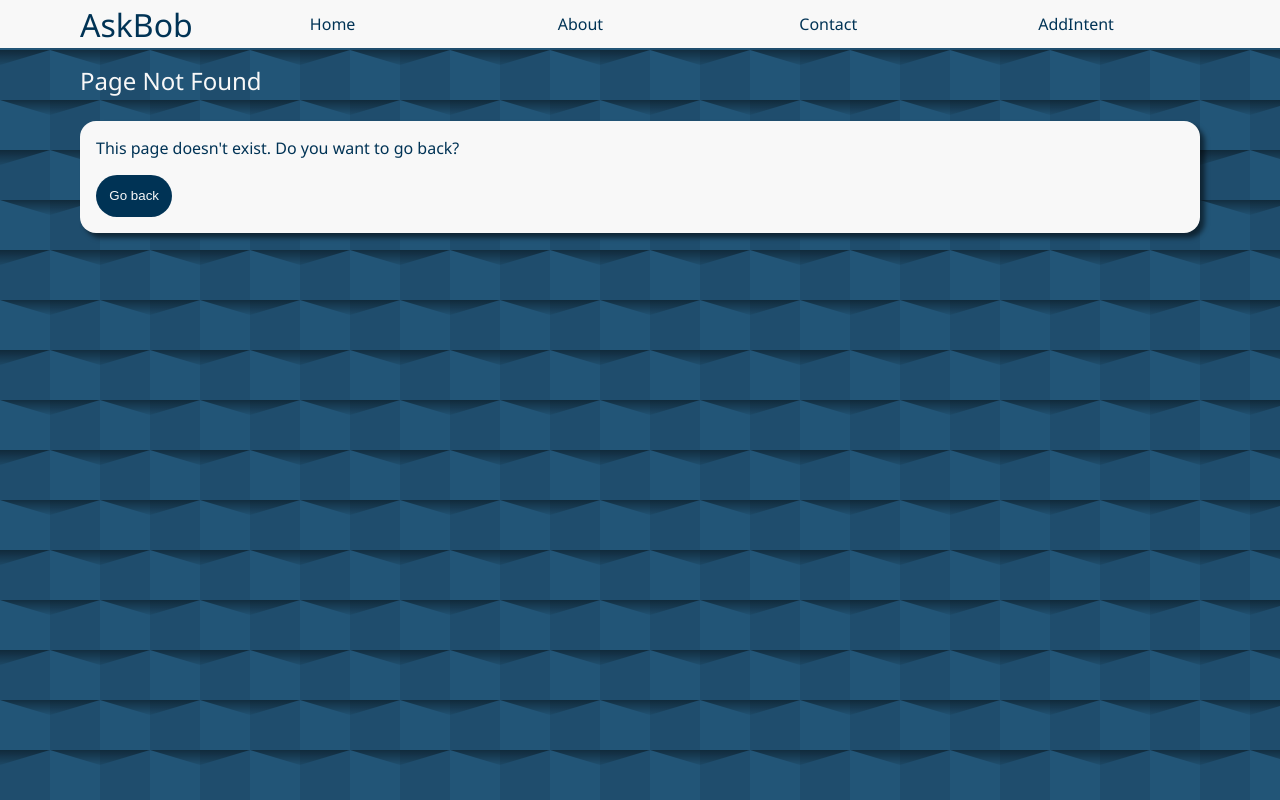
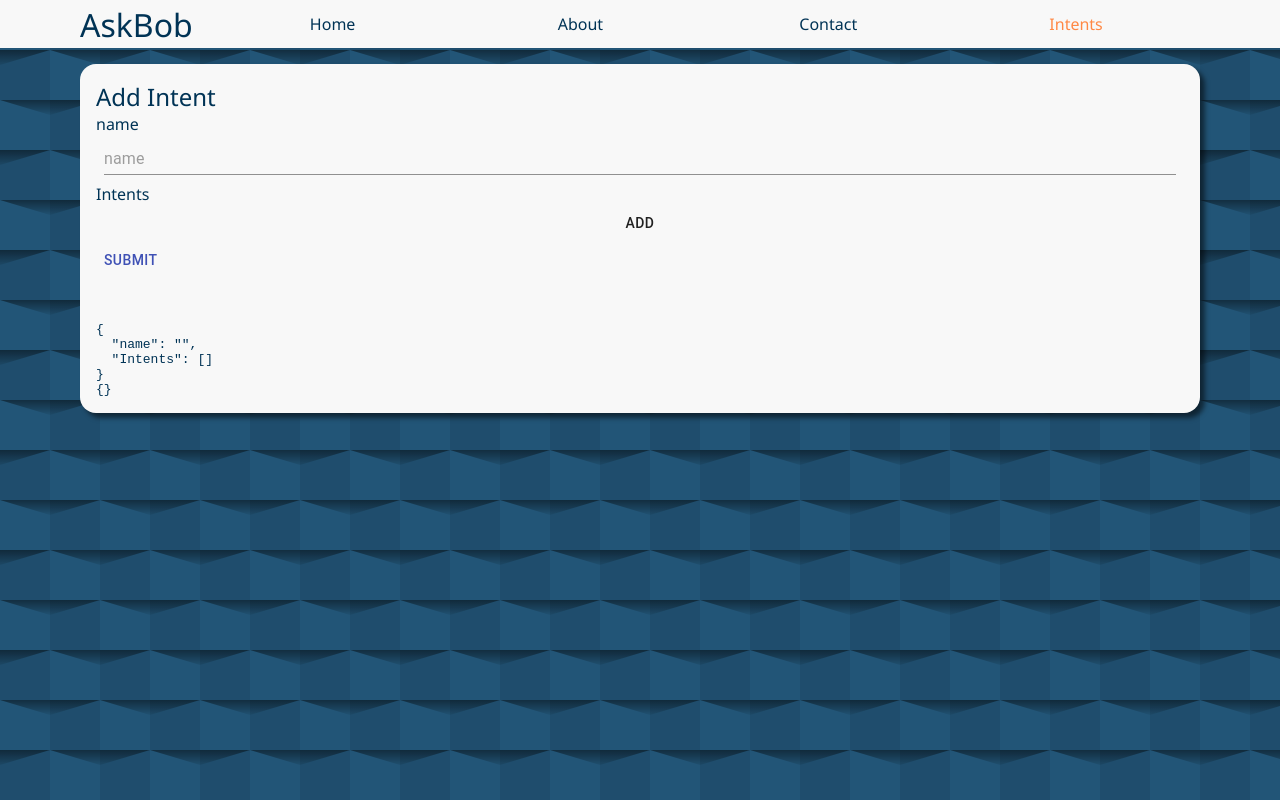
Before and after one commit to UCL-COMP0016-2020-Team-39/askbob-config, a React (Create React App) app: page /intents in a window 1280 px wide. Before the commit this address had no page. Built offline with nearby package versions, Linux system fonts and the light colour scheme.

Commit message:
separated AddIntentForm from page & added styling

```diff
--- a/src/App.js
+++ b/src/App.js
@@ -11,7 +11,7 @@ function App() {
         <main className='mt-3'>
           <Switch>
             <Route path='/' exact component={Home}></Route>
-            <Route path='/AddIntent' exact component={AddIntent}></Route>
+            <Route path='/intents' exact component={AddIntent}></Route>
             <Route path='/about' exact component={About}></Route>
             <Route path='/contact' exact component={Contact}></Route>
             <Route path='*' component={Error}></Route>
--- /dev/null
+++ b/src/components/AddIntentForm/AddIntentForm.js
@@ -0,0 +1,103 @@
+import React from "react";
+import { Formik, useField, Form, FieldArray } from "formik";
+import {
+  TextField,
+  Button,
+  Radio,
+  FormControlLabel,
+  IconButton,
+} from "@material-ui/core";
+import { Clear } from "@material-ui/icons";
+import useStyles from "./styles";
+import * as yup from "yup";
+
+const validationSchema = yup.object({
+  name: yup.string().required().max(25),
+  Intents: yup.array().of(yup.string().required().max(25)),
+});
+
+const AddIntent = () => {
+  const classes = useStyles();
+  const handleSubmit = (data, { setSubmitting }) => {
+    setSubmitting(true);
+    console.log(data);
+    setSubmitting(false);
+  };
+
+  const MyTextField = ({ placeholder, ...props }) => {
+    const [field, meta] = useField(props);
+    const errorText = meta.error && meta.touched ? meta.error : "";
+    return (
+      <TextField
+        placeholder={placeholder}
+        {...field}
+        helperText={errorText}
+        error={!!errorText}
+      />
+    );
+  };
+  return (
+    <section className='card'>
+      <h2>Add Intent</h2>
+      <Formik
+        initialValues={{
+          name: "",
+          Intents: [],
+        }}
+        onSubmit={handleSubmit}
+        validationSchema={validationSchema}
+      >
+        {({ values, isSubmitting, errors }) => (
+          <Form className={classes.root}>
+            <label htmlFor='name'>name</label>
+            <div className={classes.formGroup}>
+              <MyTextField name='name' id='name' placeholder='name' />
+            </div>
+            <>
+              <label htmlFor='Intents'>Intents</label>
+              <FieldArray name='Intents'>
+                {arrayHelpers => (
+                  <>
+                    {values.Intents.map((intent, index) => (
+                      <div key={index} className={classes.formGroup}>
+                        <MyTextField
+                          placeholder="What's your intent?"
+                          name={`Intents.${index}`}
+                        />
+                        <IconButton
+                          onClick={() => {
+                            arrayHelpers.remove(index);
+                          }}
+                        >
+                          <Clear />
+                        </IconButton>
+                      </div>
+                    ))}
+                    <Button
+                      onClick={() => {
+                        arrayHelpers.push("");
+                      }}
+                    >
+                      Add
+                    </Button>
+                  </>
+                )}
+              </FieldArray>
+            </>
+
+            <div>
+              <Button disable={isSubmitting} type='submit' color='primary'>
+                submit
+              </Button>
+            </div>
+            <br />
+            <br />
+            <pre>{JSON.stringify(values, null, 2)}</pre>
+            <pre>{JSON.stringify(errors, null, 2)}</pre>
+          </Form>
+        )}
+      </Formik>
+    </section>
+  );
+};
+export default AddIntent;
--- /dev/null
+++ b/src/components/AddIntentForm/styles.js
@@ -0,0 +1,22 @@
+import { makeStyles } from "@material-ui/core/styles";
+
+export default makeStyles(theme => ({
+  root: {
+    display: "flex",
+    flexDirection: "column",
+    "& .MuiTextField-root": {
+      margin: theme.spacing(1),
+    },
+  },
+  formGroup: {
+    display: "flex",
+    width: "100%",
+    flexDirection: "row",
+    alignItems: "baseline",
+    "& button": {},
+
+    "& .MuiTextField-root": {
+      flex: 1,
+    },
+  },
+}));
--- a/src/components/Intents/Intents.js
+++ b/src/components/Intents/Intents.js
@@ -1,7 +1,9 @@
 import React from "react";
 import Intent from "./Intent/Intent";
+import { useSelector, useDispatch } from "react-redux";
 
-const Intents = ({ intents }) => {
+const Intents = () => {
+  const intents = useSelector(state => state.intents);
   return (
     <ul>
       {intents.map(item => {
--- a/src/components/Navbar/Navbar.js
+++ b/src/components/Navbar/Navbar.js
@@ -10,7 +10,7 @@ const Navbar = () => {
     { name: "Home", slug: "/" },
     { name: "About", slug: "/about" },
     { name: "Contact", slug: "/contact" },
-    { name: "AddIntent", slug: "/AddIntent" },
+    { name: "Intents", slug: "/intents" },
   ];
 
   return (
--- a/src/components/index.js
+++ b/src/components/index.js
@@ -1,2 +1,3 @@
 export { default as Navbar } from "./Navbar/Navbar";
 export { default as Intents } from "./Intents/Intents";
+export { default as AddIntentForm } from "./AddIntentForm/AddIntentForm";
--- a/src/pages/AddIntent/AddIntent.js
+++ b/src/pages/AddIntent/AddIntent.js
@@ -1,122 +1,10 @@
 import React, { useState } from "react";
-import { Formik, Field, useField, Form, FieldArray } from "formik";
-import {
-  TextField,
-  Button,
-  Checkbox,
-  Radio,
-  FormControlLabel,
-  Select,
-  MenuItem,
-  IconButton,
-} from "@material-ui/core";
-import { Clear } from "@material-ui/icons";
-import * as yup from "yup";
-
-const validationSchema = yup.object({
-  name: yup.string().required().max(25),
-  Intents: yup.array().of(yup.string().required().max(25)),
-});
+import { AddIntentForm } from "../../components";
 
 const AddIntent = () => {
-  const [show, setShow] = useState(false);
-
-  const handleSubmit = (data, { setSubmitting }) => {
-    setSubmitting(true);
-    console.log(data);
-    setTimeout(() => {
-      setShow(true);
-      setSubmitting(false);
-    }, 3000);
-  };
-
-  const MyRadio = ({ label, ...props }) => {
-    const [field] = useField(props);
-    return <FormControlLabel {...field} control={<Radio />} label={label} />;
-  };
-
-  const MyTextField = ({ placeholder, ...props }) => {
-    const [field, meta] = useField(props);
-    const errorText = meta.error && meta.touched ? meta.error : "";
-    return (
-      <TextField
-        placeholder={placeholder}
-        {...field}
-        helperText={errorText}
-        error={!!errorText}
-      />
-    );
-  };
   return (
-    <section className='card'>
-      {show && <p>I'm showing</p>}
-      <h2>Add Question</h2>
-      <Formik
-        initialValues={{
-          name: "",
-          Intents: [],
-        }}
-        onSubmit={handleSubmit}
-        validationSchema={validationSchema}
-        // validate={values => {
-        //   const errors = {};
-        //   if (values.name.includes("bob")) {
-        //     errors.name = "non bob please";
-        //   }
-        //   return errors;
-        // }}
-      >
-        {({ values, isSubmitting, errors }) => (
-          <Form>
-            <label htmlFor='name'>name</label>
-            <div className='formGroup'>
-              <MyTextField name='name' id='name' placeholder='name' />
-            </div>
-            <label htmlFor='Intents'>Intents</label>
-
-            <FieldArray name='Intents'>
-              {arrayHelpers => (
-                <div>
-                  {values.Intents.map((intent, index) => (
-                    <div key={index}>
-                      <MyTextField
-                        placeholder="What's your intent?"
-                        name={`Intents.${index}`}
-                      />
-
-                      <IconButton
-                        onClick={() => {
-                          arrayHelpers.remove(index);
-                        }}
-                      >
-                        <Clear />
-                      </IconButton>
-                    </div>
-                  ))}
-                  <Button
-                    onClick={() => {
-                      arrayHelpers.push("");
-                    }}
-                  >
-                    Add
-                  </Button>
-                </div>
-              )}
-            </FieldArray>
-
-            <div>
-              <Button disable={isSubmitting} type='submit' color='primary'>
-                submit
-              </Button>
-            </div>
-            <br />
-            <br />
-
-            <pre>{JSON.stringify(values, null, 2)}</pre>
-            <pre>{JSON.stringify(errors, null, 2)}</pre>
-          </Form>
-        )}
-      </Formik>
+    <section className='section'>
+      <AddIntentForm />
     </section>
   );
 };
--- a/src/pages/Home/Home.js
+++ b/src/pages/Home/Home.js
@@ -1,31 +1,10 @@
 import React from "react";
 import { Intents } from "../../components";
-
-import { v4 } from "uuid";
-
-const staticIntents = [
-  {
-    id: v4(),
-    name: "Eggs",
-  },
-  {
-    id: v4(),
-    name: "Bread",
-  },
-  {
-    id: v4(),
-    name: "Milk",
-  },
-  {
-    id: v4(),
-    name: "Butter",
-  },
-];
 
 const Home = () => {
   return (
     <div>
-      <Intents intents={staticIntents} />
+      <Intents />
     </div>
   );
 };
```
